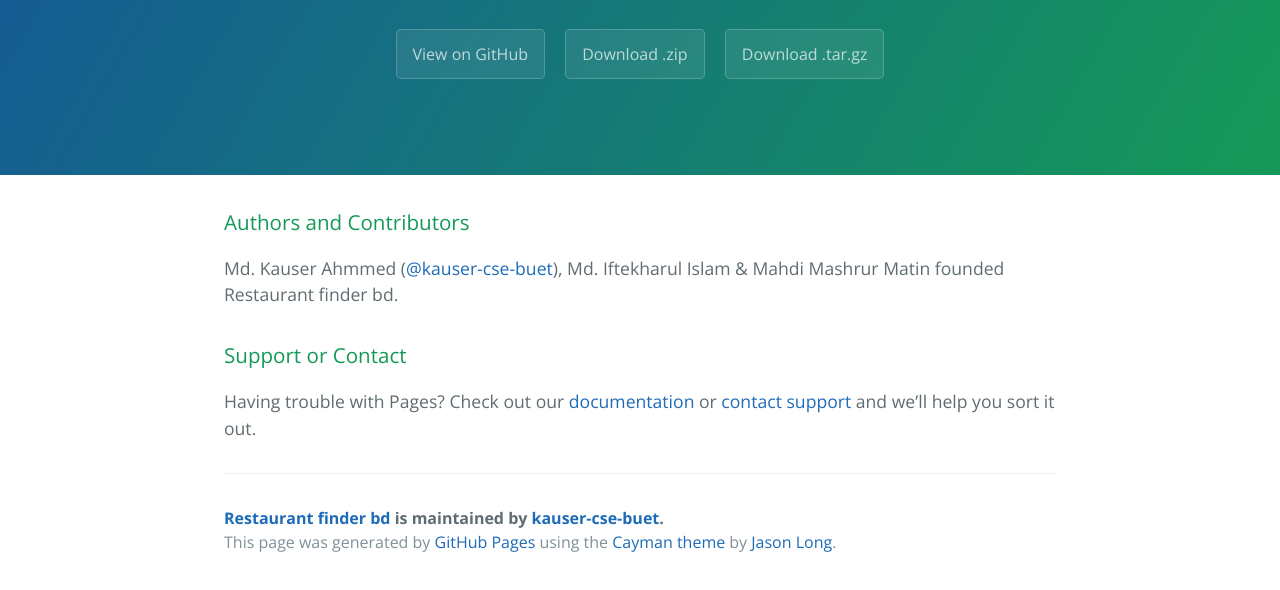
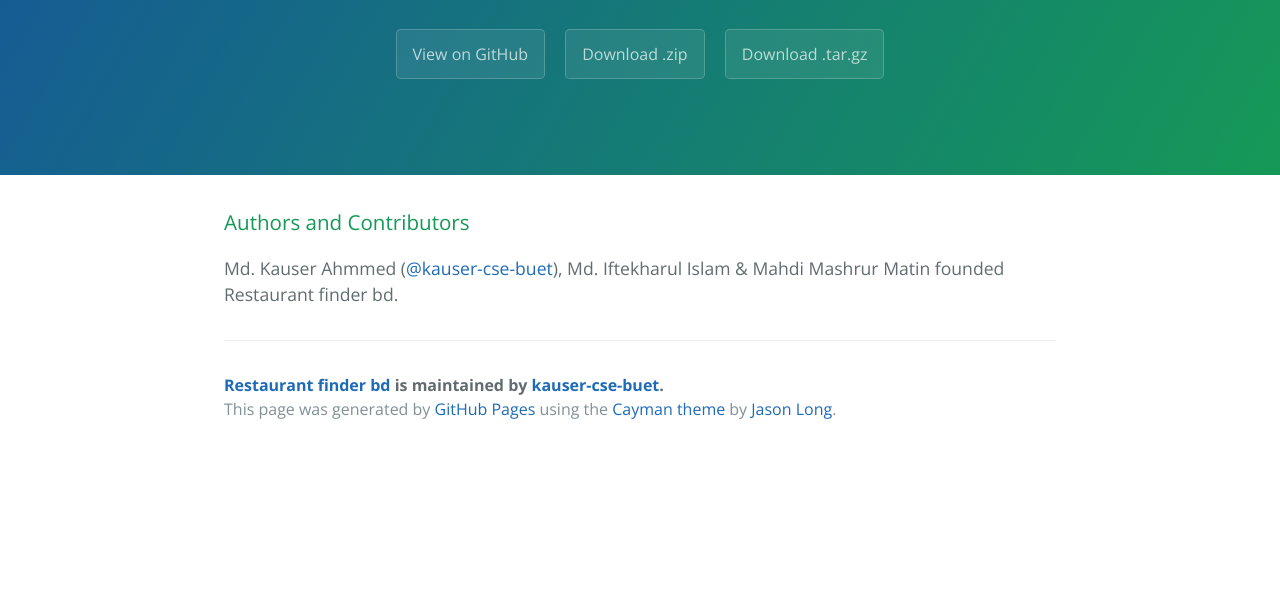
Before and after one commit to kauser-cse-buet/RestaurantFinderBD, a plain HTML site: page index.html in a window 1280 px wide. Shown: the part 208-798 px from the top of the page. Drawn offline with nearby package versions, Linux system fonts and the light colour scheme.

Commit message:
Update index.html

```diff
--- a/index.html
+++ b/index.html
@@ -24,11 +24,6 @@
 
 <p>Md. Kauser Ahmmed (<a href="https://github.com/kauser-cse-buet" class="user-mention">@kauser-cse-buet</a>), Md. Iftekharul Islam & Mahdi Mashrur Matin founded Restaurant finder bd.</p>
 
-<h3>
-<a id="support-or-contact" class="anchor" href="#support-or-contact" aria-hidden="true"><span class="octicon octicon-link"></span></a>Support or Contact</h3>
-
-<p>Having trouble with Pages? Check out our <a href="https://help.github.com/pages">documentation</a> or <a href="https://github.com/contact">contact support</a> and we’ll help you sort it out.</p>
-
       <footer class="site-footer">
         <span class="site-footer-owner"><a href="https://github.com/kauser-cse-buet/RestaurantFinderBD">Restaurant finder bd</a> is maintained by <a href="https://github.com/kauser-cse-buet">kauser-cse-buet</a>.</span>
 
```
